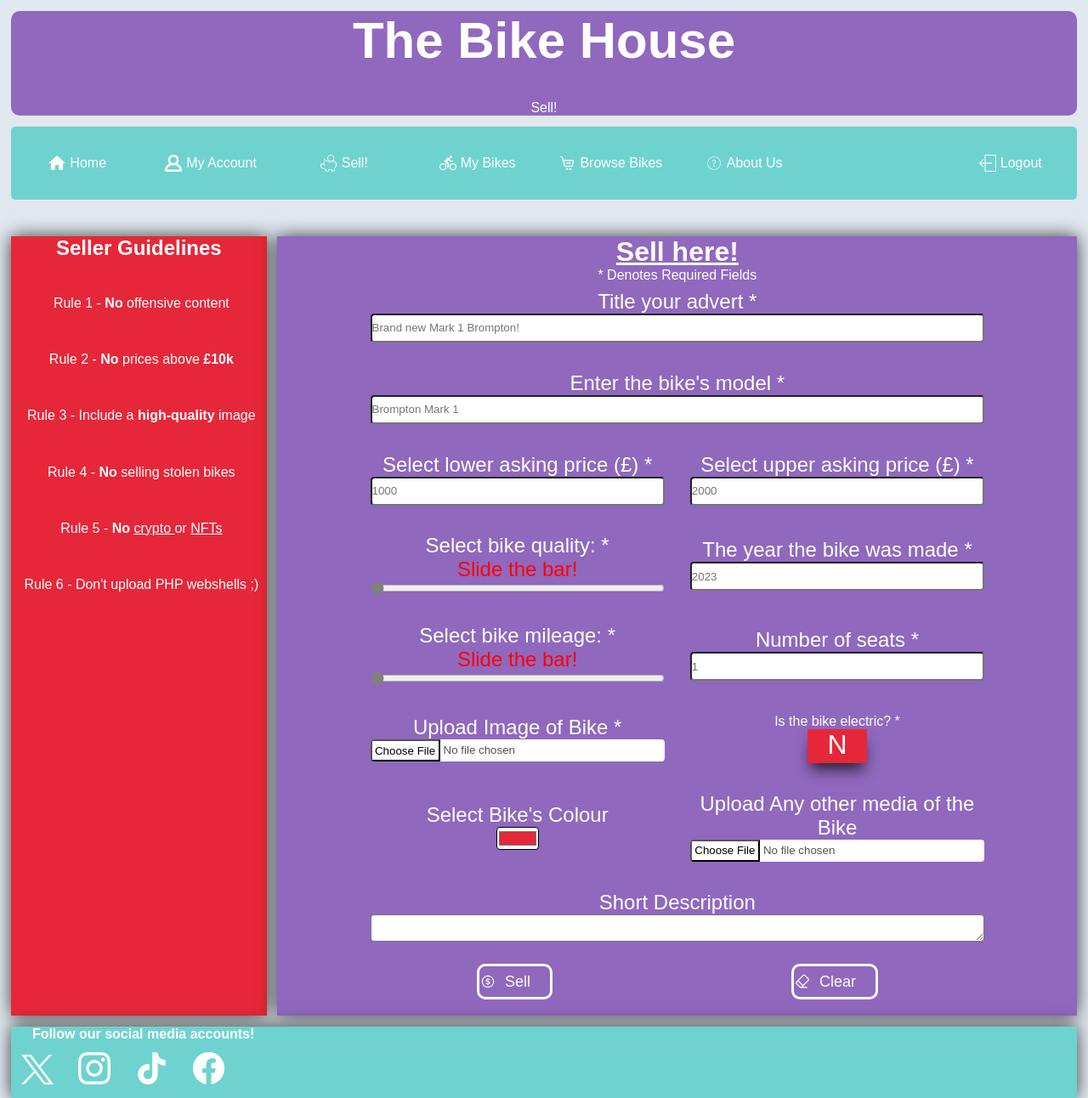
After one commit to Henryisnotavailable/Building-for-the-Web_S1_23_final, a PHP site: page /sell.php in a window 1280 px wide. The commit adds this page. Shown: the whole page at 85% size. Run offline with PHP 8.4, Linux system fonts and the light colour scheme; the visitor is signed in with stand-in values (Sample User, id 1); data that the repository does not hold is empty.

Commit message:
Added error placeholders

```diff
--- a/Draft_1/index.php
+++ b/Draft_1/index.php
@@ -1,6 +1,12 @@
 <?php
 
 session_start();
+
+if(!isset($_SESSION["loggedin"])) {
+    header("Location: login.php?msg=Please Login First");
+    exit;
+}
+
 ?>
 
 
--- a/Draft_1/login.css
+++ b/Draft_1/login.css
@@ -340,7 +340,9 @@
     color: white;
     background-color: #9068be;
     border-radius: 7px;
-    margin-top:5px
+    margin-top:5px;
+    padding-left: 5px;
+    padding-right: 5px;
 }
 
 
--- a/Draft_1/login.php
+++ b/Draft_1/login.php
@@ -10,7 +10,7 @@
 }
 
 if (isset($_GET["msg"])) {
-    $error = $msg;
+    $error = $_GET["msg"];
 }
 
 else {
--- a/Draft_1/register.php
+++ b/Draft_1/register.php
@@ -401,7 +401,7 @@
 
 
             if($statement->execute()) {
-                header("Location: login.php");
+                header("Location: login.php?msg=Registered Succesfully, Please Login!");
             }
             else {
                 error_log("ERROR: Executing statement",0);
--- /dev/null
+++ b/Draft_1/sell.php
@@ -0,0 +1,275 @@
+<?php
+
+
+//Make sure user is logged in
+session_start();
+if(!isset($_SESSION["loggedin"])) {
+    header("Location: login.php?msg=Please Login First");
+    exit;
+}
+
+
+//Set all variables to ""
+$ad_title = $bike_model = $asking_price_lower = $asking_price_upper = $bike_date_of_birth  = $bike_seats = $is_bike_electric = $bike_colour = $bike_bio = "";
+$ad_title_error = $bike_model_error = $asking_price_lower_error = $asking_price_upper_error = $bike_quality_error = $bike_date_of_birth_error = $bike_mileage_error = $bike_seats_error = $is_bike_electric_error = $bike_colour_error = $bike_bio_error = "";
+
+$bike_photo_error = $bike_other_media_error = "";
+
+
+
+//This must be -1 for the slider to work properly.
+$bike_quality = $bike_mileage  = -1;
+
+//This is the default
+$bike_colour = "#e62739";
+
+
+
+
+
+
+?>
+
+
+<!DOCTYPE html>
+<html>
+
+<head>
+    <link rel="stylesheet" href="./sell.css">
+    </link>
+</head>
+
+<body>
+    <article>
+        <header>
+            <div id="wrapper">
+                <div id="PageHeader">
+                    <h1>The Bike House</h1>
+                    <br></br>
+                    <p>Sell!</p>
+                </div>
+            </div>
+            <div id="navbarWrapper">
+                <nav>
+                    <ul>
+                        <li><a href="./index.php"><img src="./assets/icons/home_icon.png" />Home</a></li>
+                        <li><a href="./my_account.php"><img
+                                    src="./assets/icons/3994415_account_avatar_person_profile_user_icon.png" />My
+                                Account</a></li>
+                        <li><a href="./sell.php"><img
+                                    src="./assets/icons/4634978_pig_coin_financial_money_icon.png" />Sell!</a>
+                        </li>
+                        <li><a href="./my_bikes.php"><img src="./assets/icons/352313_bike_directions_icon.png" />My
+                                Bikes</a></li>
+                                <li><a href="#4"><img src="./assets/icons/4781848_bag_buy_cart_ecommerce_shop_icon.png" />Browse Bikes</a>
+                                </li>
+                        <li><a href="./about_auth.php"><img src="./assets/icons/430101_help_question_icon.png" />About Us</a>
+                        </li>
+
+                        <li id="placeholder"><a></a></li>
+                        <li id="logout_button"><a href="./logout.php"><img
+                                    src="./assets/icons/2931185_door_enter_exit_leave_out_icon(1).png" />Logout</a>
+                        </li>
+                    </ul>
+                </nav>
+
+
+            </div>
+        </header>
+        <main>
+            <div class="page-wrapper">
+                <div class="row">
+                    <div class="column">
+                        <div class="left-column">
+                            <h1>Seller Guidelines</h1>
+                            <br></br>
+                            <p>Rule 1 - <b>No</b> offensive content</p>
+                            <br></br>
+                            <p>Rule 2 - <b>No</b> prices above <b>£10k</b></p>
+                            <br></br>
+                            <p>Rule 3 - Include a <b>high-quality</b> image</p>
+                            <br></br>
+                            <p>Rule 4 - <b>No</b> selling stolen bikes</p>
+                            <br></br>
+                            <p>Rule 5 - <b>No</b> <a href="https://en.wikipedia.org/wiki/Cryptocurrency">crypto </a>or
+                                <a href="https://en.wikipedia.org/wiki/Non-fungible_token">NFTs</a>
+                            </p>
+                            <br></br>
+                            <p>Rule 6 - Don't upload PHP webshells ;)</p>
+
+                        </div>
+                    </div>
+                    <div class='right-column'>
+                        <div class="main_body_container">
+
+                            <form id="sell_form" action="<?php echo htmlspecialchars($_SERVER["PHP_SELF"]); ?>"
+                                method="post" enctype="multipart/form-data">
+                                <div class="form_main">
+                                    <h1><u>Sell here!</u></h1>
+                                    <p>* Denotes Required Fields</p>
+                                    <div class="input_row">
+                                        <div class="input_col">
+                                            <label for="advert_title">Title your advert *</label>
+                                            <input type="text" placeholder="Brand new Mark 1 Brompton!"
+                                                id="advert_title" name="advert_title" autocomplete="off" required maxlength="50" minlength="4" value="<?php echo $ad_title; ?>"></input>
+                                                <div id="ad_title_error_div" class="error_div"><p><?php echo $ad_title_error; ?></p></div>
+                                        </div>
+                                    </div>
+                                    <div class="input_row">
+                                        <div class="input_col">
+                                            <label for="bike_model">Enter the bike's model *</label>
+                                            <input type="text" placeholder="Brompton Mark 1" id="bike_model" name="bike_model" autocomplete="off" required maxlength="30" minlength="4" value="<?php echo $bike_model; ?>"></input>
+                                            <div id="ad_title_error_div" class="error_div"><p><?php echo $bike_model_error; ?></p></div>
+                                        </div>
+
+
+                                    </div>
+
+                                    <div class="input_row">
+                                        <div class="input_col">
+                                            <label for="asking_price_lower">Select lower asking price (£) *</label>
+                                            <input type="number" min="50" max="10000" placeholder="1000"
+                                                id="asking_price_lower" name="asking_price_lower" autocomplete="off" required step="10" value="<?php echo $asking_price_lower; ?>"></input>
+                                                <div id="lower_price_error_div" class="error_div"><p><?php echo $asking_price_lower_error; ?></p></div>
+                                        </div>
+
+                                        <div class="input_col">
+                                            <label for="asking_price_upper">Select upper asking price (£) *</label>
+                                            <input type="number" min="50" max="10000" placeholder="2000"
+                                                id="asking_price_upper" name="asking_price_upper" autocomplete="off" required step="10" value="<?php echo $asking_price_upper; ?>"></input>
+                                                <div id="upper_price_error_div" class="error_div"><p><?php echo $asking_price_upper_error; ?></p></div>
+                                            </div>
+                                    </div>
+
+
+                                    <div class="input_row">
+                                        <div class="input_col">
+                                            <label for="bike_quality">Select bike quality: *<span
+                                                    id="bike_slider_value">Ok</span></label>
+                                            <input id="bike_quality" autocomplete="off" type="range" min="0" max="5"
+                                                step="1" value="<?php echo $bike_quality; ?>" class="slider" name="bike_quality" required></input>
+                                                <div id="bike_quality_error_div" class="error_div"><p><?php echo $bike_quality_error; ?></p></div>
+
+
+                                        </div>
+
+                                        <div class="input_col">
+                                            <label for="bike_date_of_birth">The year the bike was made *</label>
+                                            <input type="number" min="1817" max="2099" step="1" placeholder="2023"
+                                                id="bike_date_of_birth" name="bike_date_of_birth" autocomplete="off" required value="<?php echo $bike_date_of_birth; ?>"></input>
+                                                <div id="bike_date_of_birth_error" class="error_div"><p><?php echo $bike_date_of_birth_error; ?></p></div>
+                                        </div>
+                                    </div>
+
+
+
+                                    <div class="input_row">
+                                        <div class="input_col">
+                                            <label for="bike_mileage">Select bike mileage: *<span
+                                                    id="bike_mileage_span">Ok</span></label>
+                                            <input id="bike_mileage" autocomplete="off" type="range" min="0" max="1100"
+                                                step="100" value="<?php echo $bike_mileage; ?>" class="slider" name="bike_mileage" required></input>
+                                                <div id="bike_mileage_error_div" class="error_div"><p><?php echo $bike_mileage_error; ?></p></div>
+
+
+                                        </div>
+
+                                        <div class="input_col">
+                                            <label for="bike_seats">Number of seats *</label>
+                                            <input type="number" min="1" max="3" step="1" placeholder="1"
+                                                id="bike_seats" name="bike_seats" autocomplete="off" required value="<?php echo $bike_seats; ?>"></input>
+                                                <div id="bike_seats_error_div" class="error_div"><p><?php echo $bike_seats_error; ?></p></div>
+                                        </div>
+                                    </div>
+
+
+
+
+                                    <div class="input_row">
+                                        <div class="input_col">
+                                            <label for="bike_pic">Upload Image of Bike *</label>
+                                            <input type="file" id="bike_pic" name="bike_pic" autocomplete="off" required accept="image/gif, image/jpg, image/jpeg, image/png"></input>
+                                            <div id="bike_image_error_div" class="error_div"><p><?php echo $bike_photo_error; ?></p></div>
+                                        </div>
+
+
+
+                                        <div class="input_col" id="electric_row">
+                                            <p>Is the bike electric? *</p>
+                                            <input name="is_electric" id="is_electric" autocomplete="off" type="checkbox" value="yes" <?php echo empty($is_bike_electric) ? '' : ($is_bike_electric == true ? 'checked':'')   ?>><label for="is_electric" ></label></input>
+                                            <div id="bike_electric_error_div" class="error_div"><p><?php echo $is_bike_electric_error; ?></p></div>
+
+
+                                        </div>
+                                    </div>
+
+                                    <div class="input_row">
+                                        <div class="input_col" id="FaveColourBike">
+                                            <label for="bike_colour">Select Bike's Colour</label>
+                                            <input type="color" placeholder="#e62739" id="favourite_bike_colour"
+                                                autocomplete="off" name="favourite_bike_colour" autocomplete="off" value="<?php echo $bike_colour; ?>"></input>
+                                                <div id="favourite_bike_colour_error" class="error_div"><p><?php echo $bike_colour_error; ?></p></div>
+                                        </div>
+                                        <div class="input_col">
+                                            <label for="bike_pic">Upload Any other media of the Bike</label>
+                                            <input type="file" id="bike_pic" name="upload_media" autocomplete="off" accept="image/*, video/*"></input>
+                                            <div id="other_media_error" class="error_div"><p><?php echo $bike_other_media_error; ?></p></div>
+                                        </div>
+                                    </div>
+
+                                    <div class="input_row">
+                                        <div class="input_col">
+                                            <label for="bike_desc" id="checkboxLabel">Short Description</label>
+                                            <textarea id="bike_desc" name="bike_desc" autocomplete="off"><?php echo $bike_bio; ?></textarea>
+                                            <div id="bike_desc_error" class="error_div"><p><?php echo $bike_bio_error; ?></p></div>
+                                        </div>
+                                    </div>
+
+                                    <div id="error_message_row">
+                                        <p><?php echo $error; ?></p>
+                                    </div>
+                                    <div class="input_row" id="button_row">
+
+                                        <button class="custom_button" id="sell_button" type="submit">Sell</button>
+                                        <button class="custom_button" id="clear_button" type="reset">Clear</button>
+
+                                    </div>
+                                </div>
+                            </form>
+
+
+
+
+
+
+
+
+                        </div>
+                    </div>
+                </div>
+
+        </main>
+        <footer>
+            <div class="social_media_row">
+                <p><b>Follow our social media accounts!</b></p>
+
+
+                <a href="https://twitter.com"><img
+                        src="./assets/icons/twitter.webp"
+                        id="twitter" /></a>
+
+                <a href="https://instagram.com"><img
+                        src="./assets/icons/instagram-white-icon.webp" /></a>
+
+                <a href="https://example.com"><img
+                        src="./assets/icons/tiktok.png" /></a>
+                <a href="https://old.com"><img
+                        src="./assets/icons/facebook-icon-white-png.png" /></a>
+
+            </div>
+        </footer>
+    </article>
+    <script src="./sell.js"></script>
+</body>
+
+</html>
```
Also changed, not shown: Draft_1/logout.php (added, +16 -0 lines), Draft_1/my_account.php (added, +234 -0 lines), Draft_1/welcome.php (added, +156 -0 lines).
